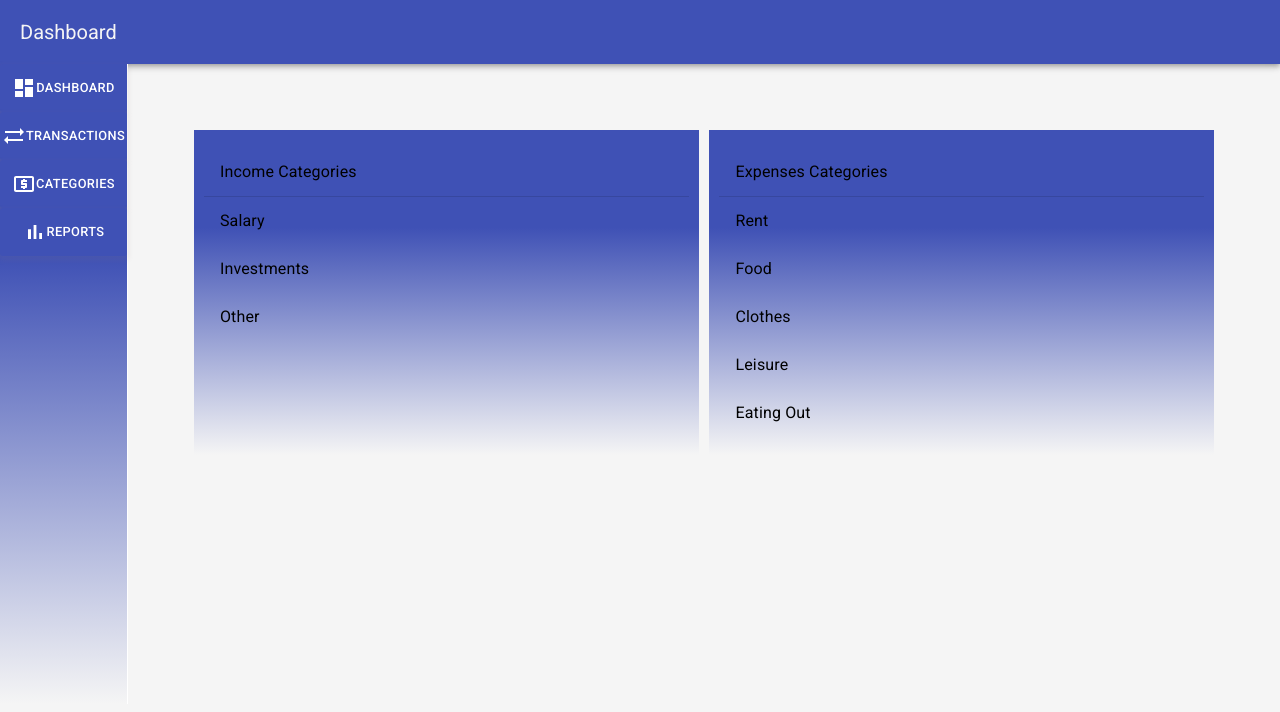
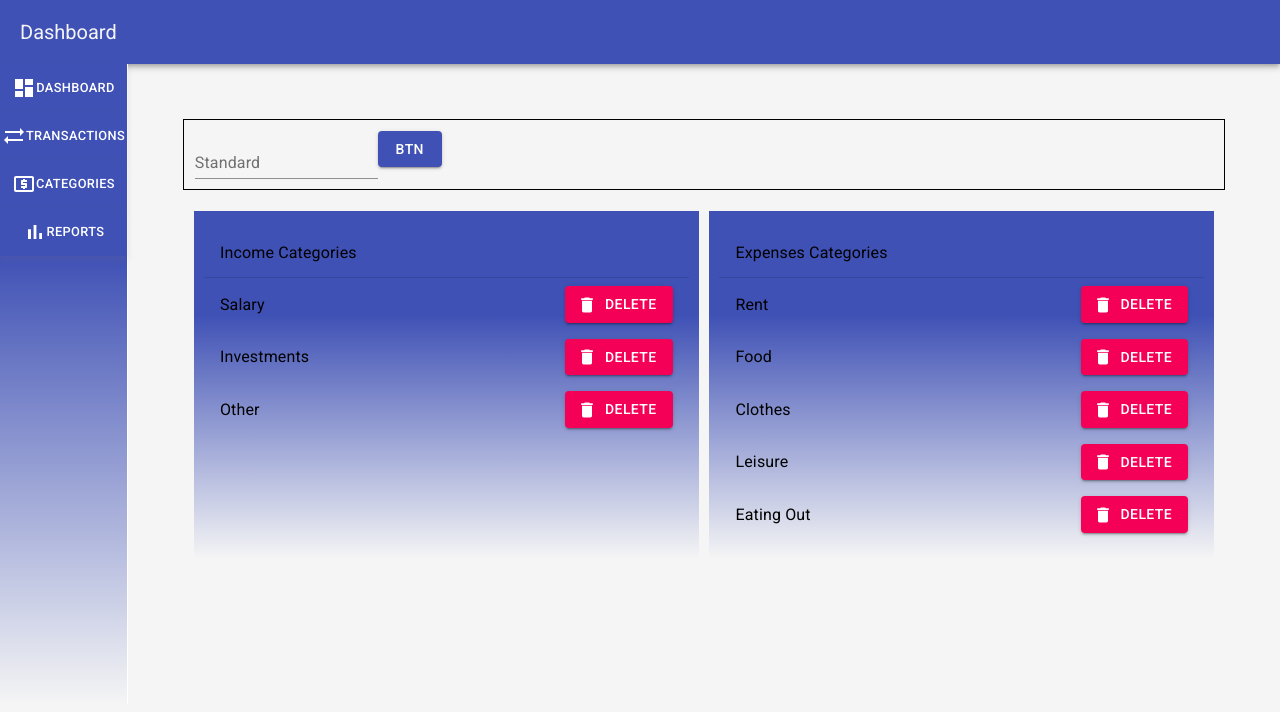
Before and after one commit to CardoTisler/Behemoth, a React (Create React App) app: page /categories in a window 1280 px wide. Shown: the top 712 px of the page. Built offline with nearby package versions, Linux system fonts and the light colour scheme.

Commit message:
Added Categories UI elements, no functionality, UI incomplete

```diff
--- a/src/App.js
+++ b/src/App.js
@@ -11,27 +11,16 @@ import Reports from './components/reports/Reports';
 
 function App() {
   const [bannerTitle, setBannerTitle] = useState('Dashboard')
-  // const [incomeCategories, setIncomeCategories] = useState({
-  //   salary: {name: 'salary'},
-  //   investments: {},
-  //   other: {}
-  // })
-  // const [expenseCategories, setExpenseCategories] = useState({
-  //   rent: {
-  //     monthlyMax: 300
-  //   },
-  //   food: {
-  //     monthlyMax: 220
-  //   },
-  //   clothes: {
-  //     monthlyMax: 50
-  //   }
-   // })
+  const [incomeList, setIncomeList] = useState(['Salary', 'Investments', 'Other'])
+  const [expensesList, setExpensesList] = useState(['Rent', 'Food', 'Clothes', 'Leisure', 'Eating Out'])
 
   const handleBannerText = (props) => {
     setBannerTitle(props.text)
   }
-
+//TODO: Add handleIncomeItemAdd method
+//TODO: Add handleIncomeItemDelete method
+//TODO: Add handleExpensesItemAdd method
+//TODO: Add handleExpensesItemDelete method
 
   return (
     <div className="App">
@@ -45,10 +34,10 @@ function App() {
                 <Route exact path='/' component={Dashboard} />
                 {/* <Route exact path='/' render={(props) => <Dashboard {...props} />} */}
                 <Route exact path='/transactions' component={Transactions} />
-                <Route exact path='/categories' render={({incomeCategories, expenseCategories}) =>
+                <Route exact path='/categories' render={() =>
                     <Categories
-                    incomeCategories = {incomeCategories}
-                    expenseCategories={expenseCategories}/>} />
+                    incomeList = {incomeList}
+                    expensesList={expensesList}/>} />
 
                 <Route exact path='/reports' component={Reports} />
               </Switch>
--- a/src/components/categories/Categories.js
+++ b/src/components/categories/Categories.js
@@ -1,5 +1,6 @@
 import { Box } from "@material-ui/core";
 import CategoryList from './CategoryList'
+import CategoryForm from './CategoryForm'
 import {useState} from 'react'
 import { makeStyles } from "@material-ui/core";
 
@@ -9,6 +10,10 @@ const useStyles = makeStyles({
         display: 'flex',
         flexDirection: 'row',
         margin: '1%'
+    },
+    boxStyling: {
+        display: 'flex',
+        flexDirection: 'column'
     }
 })
 
@@ -17,20 +22,18 @@ const useStyles = makeStyles({
 //cateogory and a button to add the category to the appropriate list
 
 const Categories = (props) => {
-    const [incomeList, setIncomeList] = useState(['Salary', 'Investments', 'Other'])
-    const [expensesList, setExpensesList] = useState(['Rent', 'Food', 'Clothes', 'Leisure', 'Eating Out'])
     const classes = useStyles()
 
     return (
-        <Box>
+        <Box className={classes.boxStyling}>
             {/* header */}
             <div>
-
+                <CategoryForm />
             </div>
             {/* content */}
             <div className={classes.listStyling}>
-                <CategoryList listTitle='Income Categories' list={incomeList}/>
-                <CategoryList listTitle='Expenses Categories' list={expensesList} />
+                <CategoryList listTitle='Income Categories' list={props.incomeList}/>
+                <CategoryList listTitle='Expenses Categories' list={props.expensesList} />
             </div>
         </Box>
     )
--- /dev/null
+++ b/src/components/categories/CategoryForm.js
@@ -0,0 +1,57 @@
+import { Box, TextField, Button } from '@material-ui/core'
+import { useState } from 'react'
+import { makeStyles } from '@material-ui/core'
+//TODO: Add handleSubmit method that passes on category name and
+//if isIncomeCategory then pass set
+//handleSubmit should take its data from the state in this component, while the TextField and
+//radio button should manipulate that state
+
+//TODO: Add new TextField to form that only shows up if isIncomeCategory is false.
+//TODO: Add validation to the new TextField - should only accept numbers
+//TODO: Add new hook for categoryBudgetValue
+
+const useStyles = makeStyles({
+    root: {
+        margin: '0.5%',
+        padding: '1%',
+        border: 'solid',
+        borderWidth: '1px'
+    }
+})
+
+const CategoryForm = () => {
+    const [isIncomeCategory, setIsIncomeCategory] = useState(true)
+    const [categoryName, setCategoryName] = useState("")
+    const classes = useStyles()
+
+    const handleSubmit = (e) => {
+        e.preventDefault()
+        console.log(categoryName)
+
+        setCategoryName("")
+    }
+
+    const handleInput = (e) => {
+        setCategoryName(e.target.value)
+    }
+    return (
+        <Box>
+            <form onSubmit={handleSubmit} className={classes.root}>
+                {/* Input for category name */}
+                <TextField
+                id='filled-basic'
+                label='Standard'
+                value={categoryName}
+                onChange={handleInput}/>
+
+                <Button
+                type="submit"
+                variant="contained"
+                color="primary"> btn</Button>
+
+            </form>
+        </Box>
+    )
+}
+
+export default CategoryForm
--- a/src/components/categories/CategoryList.js
+++ b/src/components/categories/CategoryList.js
@@ -1,9 +1,6 @@
-import { Divider, List, ListItem, ListItemText, Box } from '@material-ui/core'
-import React from 'react'
-import { makeStyles } from '@material-ui/core/styles';
-// const [incomeList, setIncomeList] = useState([
-//     'Salary', 'Investments', 'Other'
-// ])
+import { makeStyles, Divider, List, ListItem, ListItemText, Box, Button } from '@material-ui/core'
+import DeleteIcon from '@material-ui/icons/Delete'
+import { useState } from 'react'
 
 const useStyles = makeStyles({
     root: {
@@ -11,21 +8,32 @@ const useStyles = makeStyles({
         width: '50%',
         padding: '1%',
         margin: '0.5%'
+    }, button: {
+        //
     }
 })
 
-//TODO: add Delete button for each row to delete the category entry from array in parent
-//Delete button should appear in the row with onHover event (onMouseEnter, onMouseLeave in react)
+//TODO: Add onHover event for the Delete buttons.
 //TODO: add deleteCategory method for onCLick event on Delete button
 
-//TODO: after categoryHeader component is built, clicking on category in List should open it in
-//the header element, giving the user the editing capability
+//TODO: Build CategoryHeader component
+//TODO: Add onClick event for each list row so the value can be edited. Probably not a good a idea to
+//send it to the header component. After this event is configured, make sure clicking on the row doesnt
+//trigger the onDelete event and vice versa - probably have to disable bubbling/catching
 
-const renderArrToListElements = (array) => {
+const renderArrToListElements = (array, buttonClass) => {
     return array.map(element => {
     return(
         <ListItem button key={element}>
             <ListItemText primary={element} />
+            <Button
+            className={buttonClass}
+            variant="contained"
+            color="secondary"
+            startIcon={<DeleteIcon />}
+            >
+            Delete
+            </Button>
         </ListItem>)
     })
 }
@@ -41,7 +49,7 @@ const CategoryList = (props) => {
                 </ListItem>
                 <Divider />
 
-                {renderArrToListElements(props.list)}
+                {renderArrToListElements(props.list, classes.button)}
 
             </List>
         </Box>
```
Also changed, not shown: 1 other file (tests, documents, lock files or other folders).
